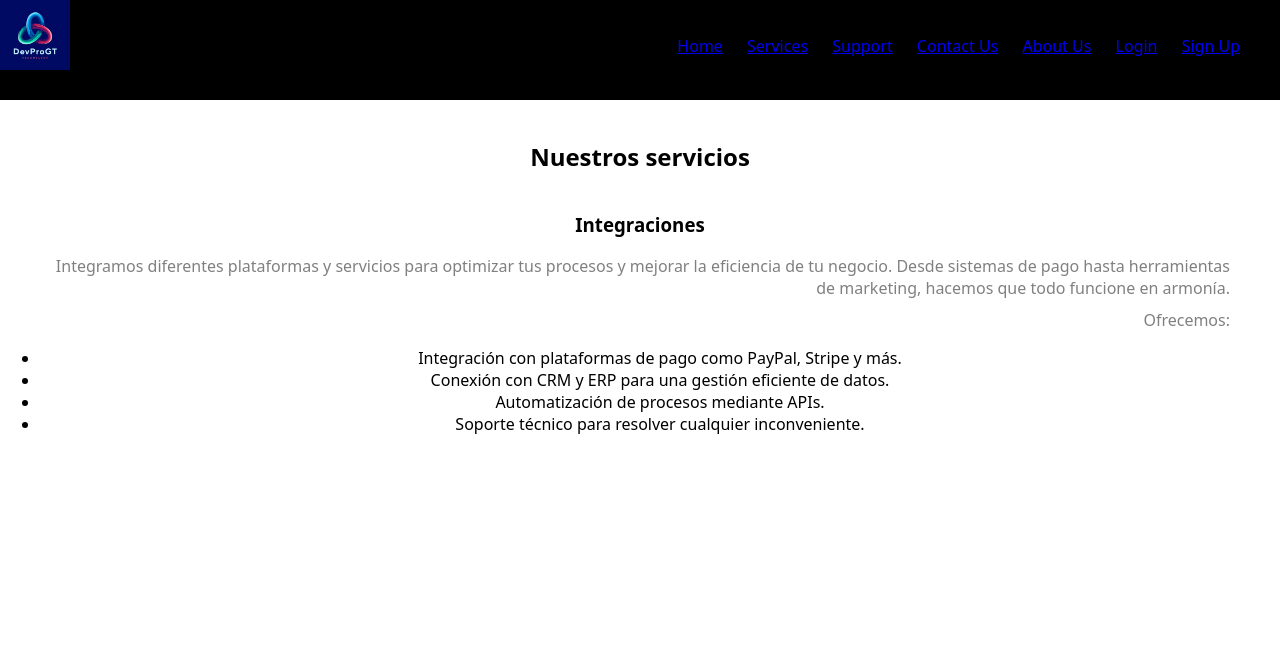
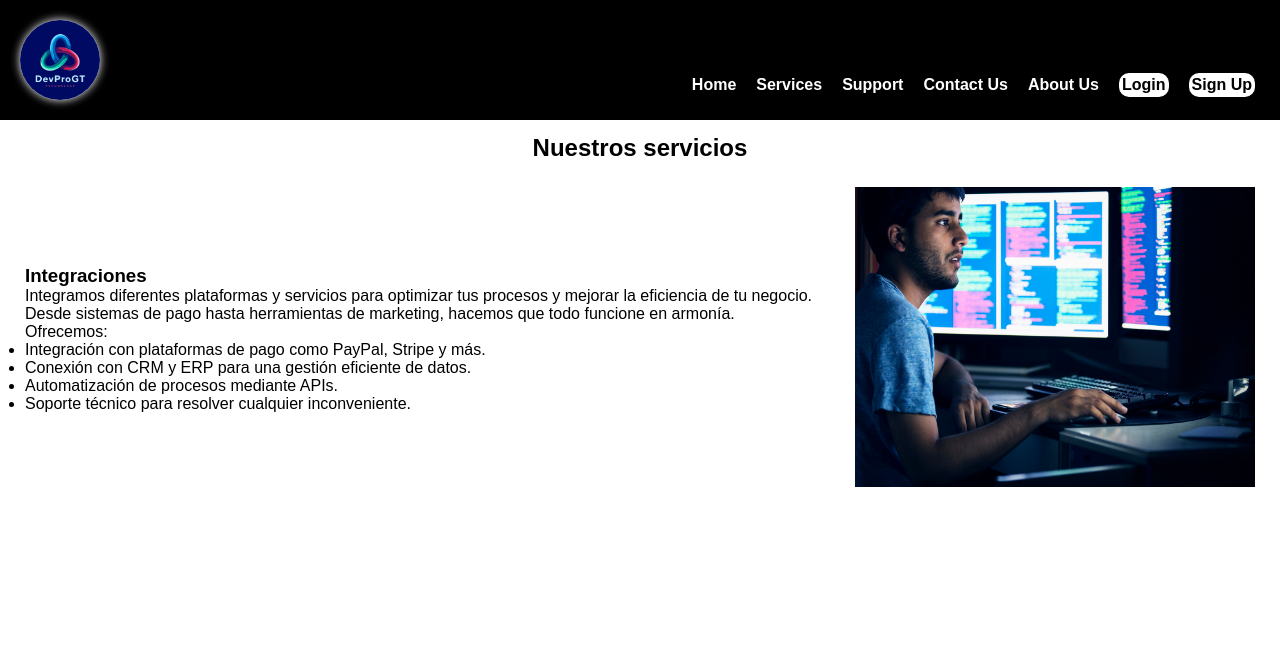
Before and after one commit to LesterFXS/DevProGT, a Flask app: template Services/Integraciones/templates/Integracines.html in a window 1280 px wide. Shown: the top 649 px of the page. Run offline with Flask 3, Linux system fonts and the light colour scheme; the template is opened without the code that fills it, so the values that code supplies are empty.

Commit message:
Update 31/3
Actualización del día 31/3

```diff
--- a/Index/index.html
+++ b/Index/index.html
@@ -49,7 +49,7 @@
             </div>
             <div class="elementService">
                 <div class="Element2" >
-                    <a href="#"><p>Integraciones</p></a>
+                    <a href="/Services/Integraciones/templates/Integracines.html"><p>Integraciones</p></a>
                 </div>
             </div>
             <div class="elementService">
--- a/Index/style.css
+++ b/Index/style.css
@@ -38,9 +38,10 @@ header .logo {
     opacity:0.5;
 }
 
-header .nav {
+header .NAV {
     display:flex;
     margin-right:15px;
+    background-color: black;
 }
 
 .nav .nav1, .nav .nav2 {
@@ -51,6 +52,7 @@ header .nav {
     font-weight: bold;
     font-size:16px;
     transition:opacity 0.3s ease;
+    background-color: black;
 
 }
 
--- a/Services/Integraciones/static/IntStyle.css
+++ b/Services/Integraciones/static/IntStyle.css
@@ -0,0 +1,103 @@
+* {
+    margin: 0;
+    padding: 0;
+    box-sizing: border-box;
+    background-color: white;
+    font-family: Arial, sans-serif;
+}
+
+/* HEADER *****************************************************************************************************************/
+
+header {
+    display: flex;
+    justify-content: space-between;
+    align-items: center;
+    width: 100%;
+    height: 120px;
+    background-color: black;
+    color: white;
+    position:fixed;
+    z-index: 1000;
+    top: 0;
+}
+
+/*logo*/
+
+.logoint {
+    margin: 0 30px;
+    border-radius: 50px;
+    width: 80px;
+    height: 80px;
+    background-color: black;
+    margin:10px 20px;
+}
+
+.logoint img {
+    width: 100%;
+    height: 100%;
+    border-radius: 50px;
+    box-shadow: 0 0 10px white;
+
+}
+
+.logoint img:hover {
+    opacity: 0.5;
+    cursor: pointer;
+    transition: 0.5s;
+}
+
+/*nav*/
+
+header .NAV {
+    display:flex;
+    margin-right:15px;
+    background-color: black;
+    margin-top: 50px;;
+}
+
+.NAV .nav1, .NAV .nav2 {
+    justify-content:center;
+    margin: auto 10px;
+    text-decoration:none;
+    color:white;;
+    font-weight: bold;
+    font-size:16px;
+    transition:opacity 0.3s ease;
+
+}
+
+.NAV .nav1{
+    background-color: black;
+    color:white;
+}
+
+.NAV .nav2 {
+    background-color: white;
+    color: black;
+    border-radius: 10px;
+    padding: 3px;
+}
+
+.NAV .nav1:hover, .NAV .nav2:hover {
+    opacity: 0.5;
+    cursor: pointer;
+    transition: 0.5s;
+}
+
+/*SECTION 1 *****************************************************************************************************************/
+
+.section1 {
+    display: flex;
+    flex-direction: column;
+    justify-content: center;
+    align-items: center;
+    width: 100%;
+    height: 650px;
+}
+.info1 {
+    display: flex;
+    justify-content: center;
+    align-items: center;
+    margin:25px 25px;
+
+}
--- a/Services/Integraciones/templates/Integracines.html
+++ b/Services/Integraciones/templates/Integracines.html
@@ -4,13 +4,13 @@
     <meta charset="UTF-8">
     <meta name="viewport" content="width=device-width, initial-scale=1.0">
     <link rel="icon" href="/Services/Integraciones/static/Images/DevPro.png" type="image/x-icon"/>
-    <link rel="stylesheet" href="/Services/Integraciones/static/styleservice.css"/>
+    <link rel="stylesheet" href="/Services/Integraciones/static/IntStyle.css"/>
     <title>Integraciones</title>
 </head>
 <body>
     <header>
         <div class ="logoint">
-            <img src="/Services/Integraciones/static/Images/DevPro.png" width="70px" />
+            <img src="/Services/Integraciones/static/Images/DevPro.png" width="80px" />
         </div>
         <nav class="NAV">
             <a class="nav1 navbar-brand" href="/Index/index.html" id="inicio">Home</a>
@@ -25,6 +25,7 @@
     <section class="section1">
         <h1>Nuestros servicios</h1>
         <div class="container1">
+            <div class="info1">
                 <div>
                     <h3>Integraciones</h3>
                     <p>Integramos diferentes plataformas y servicios para optimizar tus procesos y mejorar la eficiencia de tu negocio. Desde sistemas de pago hasta herramientas de marketing, hacemos que todo funcione en armonía.</p>
@@ -36,6 +37,10 @@
                         <li>Soporte técnico para resolver cualquier inconveniente.</li>
                     </ul>
                 </div>
+                <div class="img1">
+                    <img src="/Services/Integraciones/static/Images/computer_engineer_skills.jpg" alt="Integraciones" width="400px" height="300px"/>
+                </div>
+            </div>
         </div>
     </section>
 </body>
```
Lines whose indentation alone changed are shown as unchanged.
